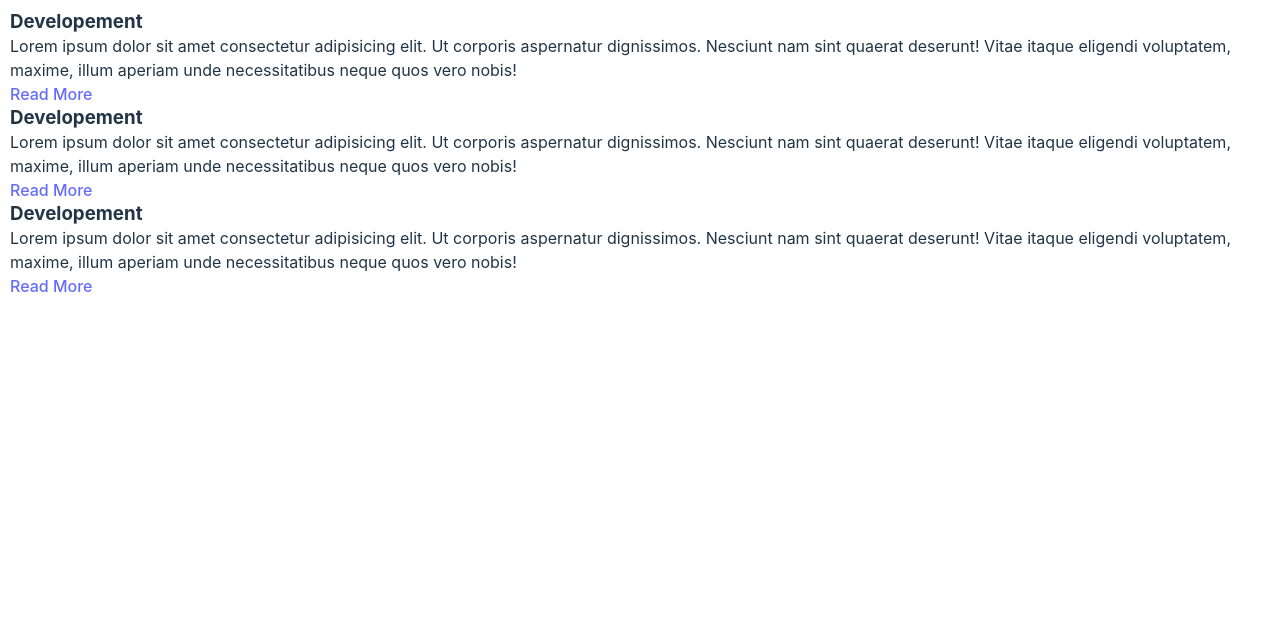
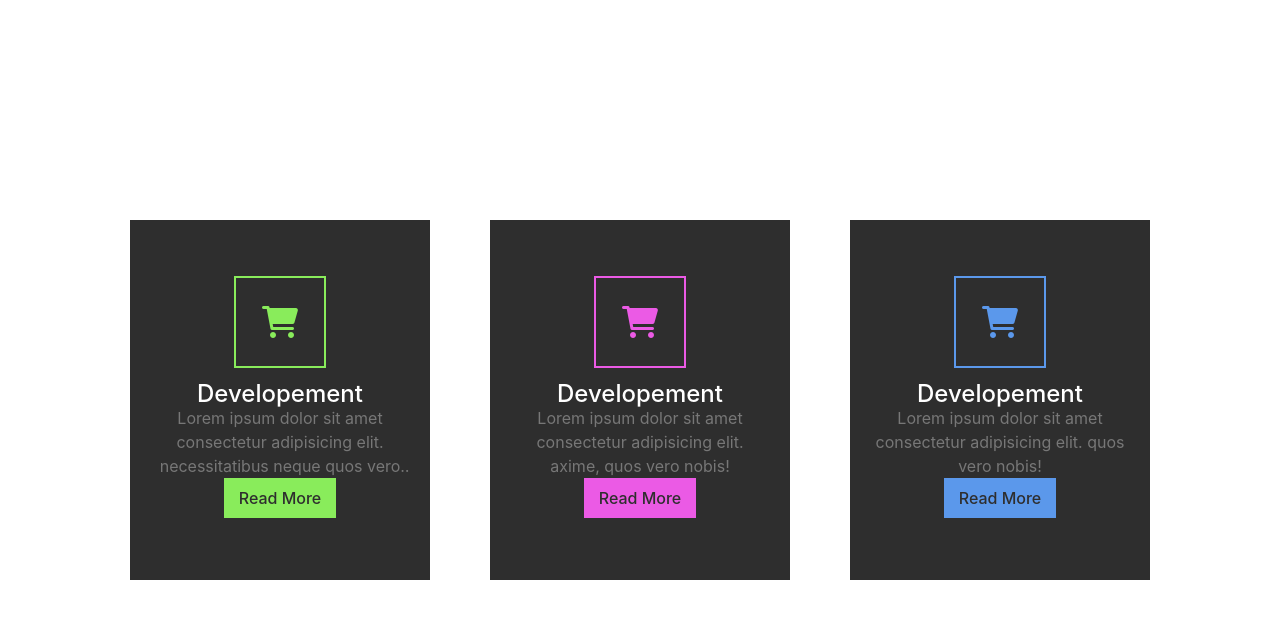
Before and after one commit to WooCommander/vue3ViteAdmin, a Vue app: page /service-section in a window 1280 px wide. Shown: the top 618 px of the page. Built offline with nearby package versions, Linux system fonts and the light colour scheme.

Commit message:
[fix]styles

```diff
--- a/src/pages/service-section.vue
+++ b/src/pages/service-section.vue
@@ -1,41 +1,41 @@
 <template>
   <div class="service-section">
-    <div class="box" style="--ctrl:#89ec5b;">
+    <div class="container">
+      <div class="box" style="--clr:#89ec5b;">
         <div class="content ">
-        <div class="icon"></div>
+          <div class="icon"><i class="fa-solid fa-cart-shopping"></i></div>
           <div class="text">
             <h3>Developement</h3>
-          <p>Lorem ipsum dolor sit amet consectetur adipisicing elit. Ut corporis aspernatur dignissimos. Nesciunt nam
-            sint quaerat deserunt! Vitae itaque eligendi voluptatem, maxime, illum aperiam unde necessitatibus neque
+            <p>Lorem ipsum dolor sit amet consectetur adipisicing elit.
+              necessitatibus neque
               quos
               vero nobis!</p>
             <a href="#">Read More</a>
           </div>
         </div>
       </div>
-    <div class="box" style="--ctrl:#89ec5b;">
+      <div class="box" style="--clr:#eb5ae5;">
         <div class="content ">
-        <div class="icon"></div>
+          <div class="icon"><i class="fa-solid fa-cart-shopping"></i></div>
           <div class="text">
             <h3>Developement</h3>
-          <p>Lorem ipsum dolor sit amet consectetur adipisicing elit. Ut corporis aspernatur dignissimos. Nesciunt nam
-            sint quaerat deserunt! Vitae itaque eligendi voluptatem, maxime, illum aperiam unde necessitatibus neque
+            <p>Lorem ipsum dolor sit amet consectetur adipisicing elit. axime,
               quos
               vero nobis!</p>
             <a href="#">Read More</a>
           </div>
         </div>
       </div>
-    <div class="box" style="--ctrl:#89ec5b;">
+      <div class="box" style="--clr:#5b98eb;">
         <div class="content ">
-        <div class="icon"></div>
+          <div class="icon"><i class="fa-solid fa-cart-shopping"></i></div>
           <div class="text">
             <h3>Developement</h3>
-          <p>Lorem ipsum dolor sit amet consectetur adipisicing elit. Ut corporis aspernatur dignissimos. Nesciunt nam
-            sint quaerat deserunt! Vitae itaque eligendi voluptatem, maxime, illum aperiam unde necessitatibus neque
+            <p>Lorem ipsum dolor sit amet consectetur adipisicing elit.
               quos
               vero nobis!</p>
             <a href="#">Read More</a>
+          </div>
         </div>
       </div>
     </div>
@@ -55,6 +55,101 @@ const count = ref(0)
 
 <style lang="less">
 .service-section {
-  margin: 10px;
+  // margin: 10px;
+  display: flex;
+  align-items: center;
+  justify-content: center;
+  min-height: 100vh;
+
+  .container {
+    position: relative;
+    display: flex;
+    justify-content: center;
+    align-items: center;
+    flex-wrap: wrap;
+    pad: 60px 0;
+    gap: 60px;
+
+    .box {
+      position: relative;
+      width: 300px;
+      height: 360px;
+      background: #2e2e2e;
+      display: flex;
+      justify-content: center;
+      align-items: center;
+
+      .content {
+        position: relative;
+        display: flex;
+        justify-content: center;
+        align-items: center;
+        flex-direction: column;
+        text-align: center;
+        padding: 0 20px;
+        width: 100%;
+        height: 100%;
+        gap: 20px;
+        overflow: hidden;
+
+        .icon {
+          color: var(--clr);
+          width: 80px;
+          height: 80px;
+          box-shadow: 0 0 0 4px #2e2e2e, 0 0 0 6px var(--clr);
+          display: flex;
+          justify-content: center;
+          align-items: center;
+          font-size: 2em;
+          background-color: #2e2e2e;
+          transition: 0.5s ease-in-out;
+        }
+      }
+    }
+  }
+
+  .container .box:hover .content .icon {
+    box-shadow: 0 0 0 4px #2e2e2e, 0 0 0 300px var(--clr);
+    background-color: var(--clr);
+    color: #2e2e2e;
+  }
+
+  .container .box .content .text p {
+    // height: 75px;
+    display: -webkit-box;
+    -webkit-line-clamp: 3;
+    -webkit-box-orient: vertical;
+    overflow: hidden;
+    color: #777;
+    transition: 0.5s ease-in-out;
+  }
+
+  .container .box:hover .content .text p {
+    color: #2e2e2e;
+  }
+
+  .container .box .content .text h3 {
+    font-size: 1.5em;
+    color: #fff;
+    font-weight: 500;
+    transition: 0.5s ease-in-out;
+  }
+
+  .container .box:hover .content .text h3 {
+    color: #2e2e2e;
+  }
+
+  .container .box .content .text a {
+    position: relative;
+    color: #2e2e2e;
+    background-color: var(--clr);
+    padding: 8px 15px;
+    display: inline-block;
+  }
+
+  .container .box:hover .content .text a {
+    background-color: #2e2e2e;
+    color: var(--clr);
+  }
 }
 </style>
```
Lines whose indentation alone changed are shown as unchanged.
